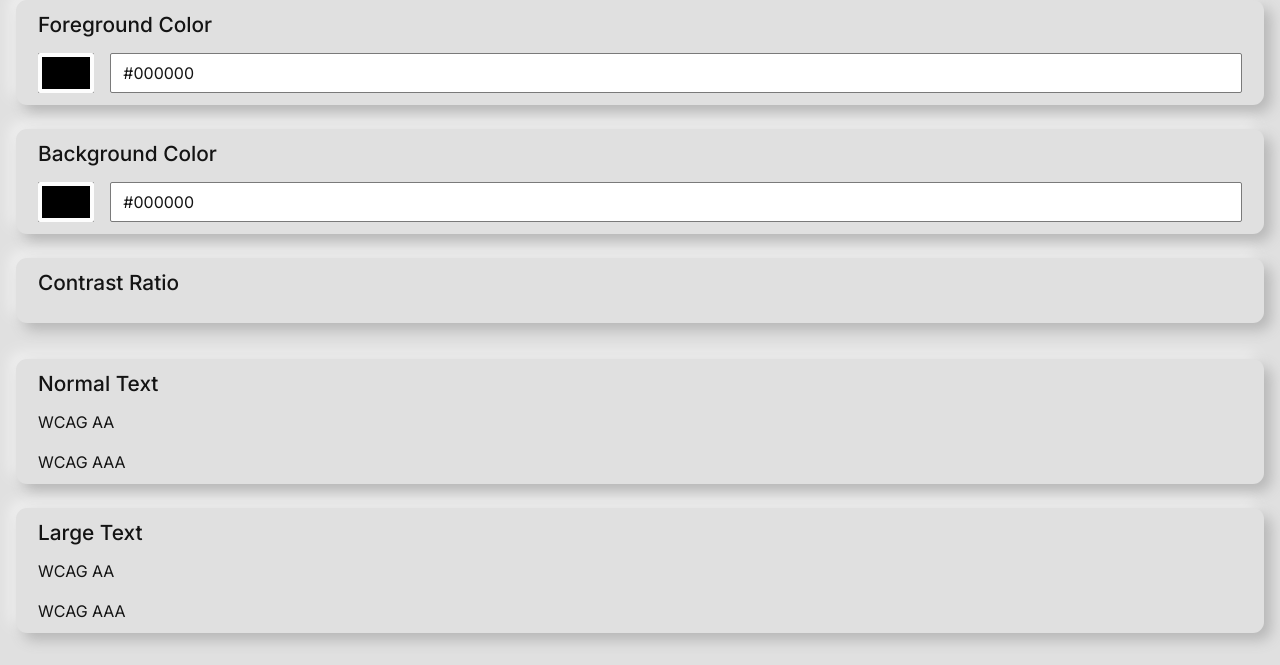
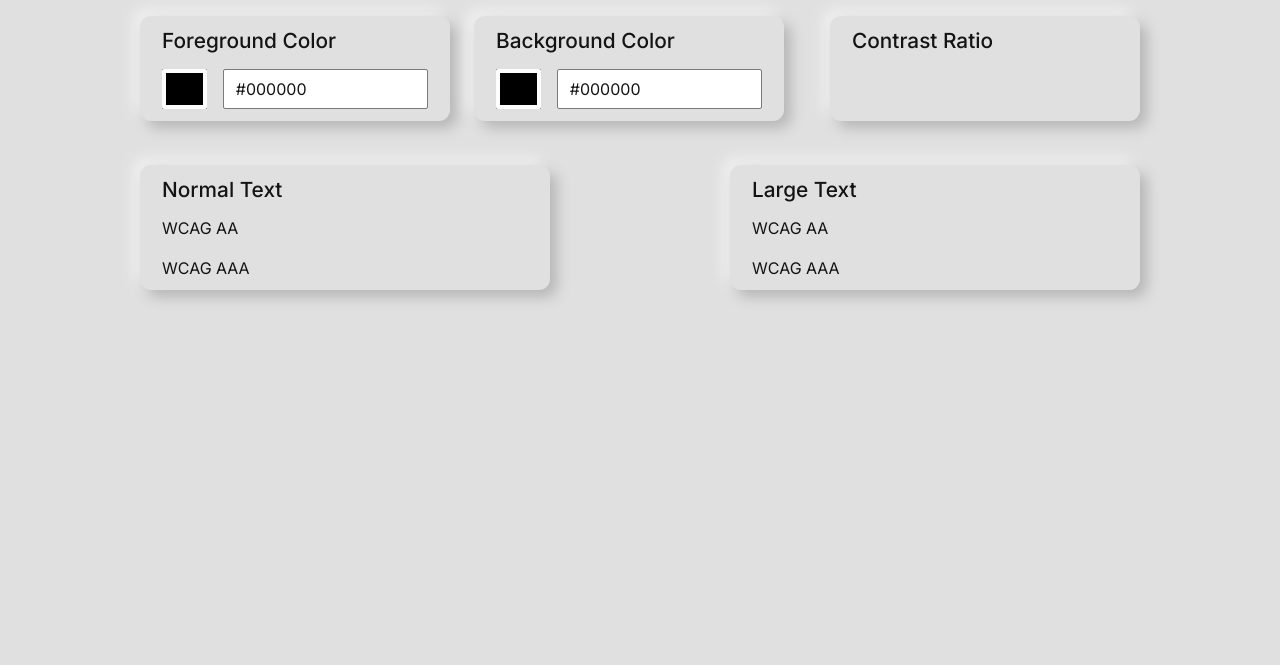
Before and after one commit to oliverids/contrastchecker, a plain HTML site: page index.html in a window 1280 px wide. Shown: the part 149-814 px from the top of the page. Drawn offline with Linux system fonts and the light colour scheme; no server answers.

Commit message:
update css responsive design

```diff
--- a/scss/_global.scss
+++ b/scss/_global.scss
@@ -22,6 +22,16 @@ body {
 .container {
     padding: 0 1rem;
     display: flex;
+
+    @media only screen and (min-width: 768px) {
+        padding: 0 2rem;
+    }
+
+    @media only screen and (min-width: 1200px) {
+        padding: 0;
+        max-width: 1000px;
+        margin: 0 auto;
+    }
 }
 
 h1 {
@@ -50,8 +60,15 @@ p {
     border-radius: 11px;
     background: #e0e0e0;
     box-shadow: 7px 7px 14px #b6b6b6, -7px -7px 14px #f0f0f0;
+    padding: 12px 22px;
 
-    padding: 12px 22px;
+    @media only screen and (min-width: 768px) {
+        width: 350px;
+    }
+
+    @media only screen and (min-width: 1200px) {
+        width: 310px;
+    }
 
     .cor-valor {
         display: flex;
--- a/scss/_primeiracoluna.scss
+++ b/scss/_primeiracoluna.scss
@@ -1,6 +1,10 @@
 main {
     padding-top: 2rem;
     margin-bottom: 2rem;
+
+    @media only screen and (min-width: 1200px) {
+        padding-top: 3rem;
+    }
 
     .container {
         flex-direction: column;
@@ -12,7 +16,7 @@ main {
 
     .container {
         flex-direction: column;
-        gap: 36px;
+        gap: 44px;
 
         .first-row,
         .first-row .inputs,
@@ -23,6 +27,21 @@ main {
         }
 
         .first-row {
+            @media only screen and (min-width: 768px) {
+                .inputs {
+                    flex-direction: row;
+                }
+            }
+
+            @media only screen and (min-width: 1200px) {
+                flex-direction: row;
+                justify-content: space-between;
+
+                .inputs {
+                    justify-content: space-between;
+                }
+            }
+
             .result p {
                 font-size: 1.7rem;
                 text-align: center;
@@ -31,6 +50,18 @@ main {
         }
 
         .second-row {
+            @media only screen and (min-width: 768px) {
+                flex-direction: row;
+            }
+
+            @media only screen and (min-width: 1200px) {
+                justify-content: space-between;
+
+                .block {
+                    width: 410px;
+                }
+            }
+
             .block .ps div {
                 display: flex;
                 flex-direction: column;
```
Also changed, not shown: css/style.min.css, 1 other file.
